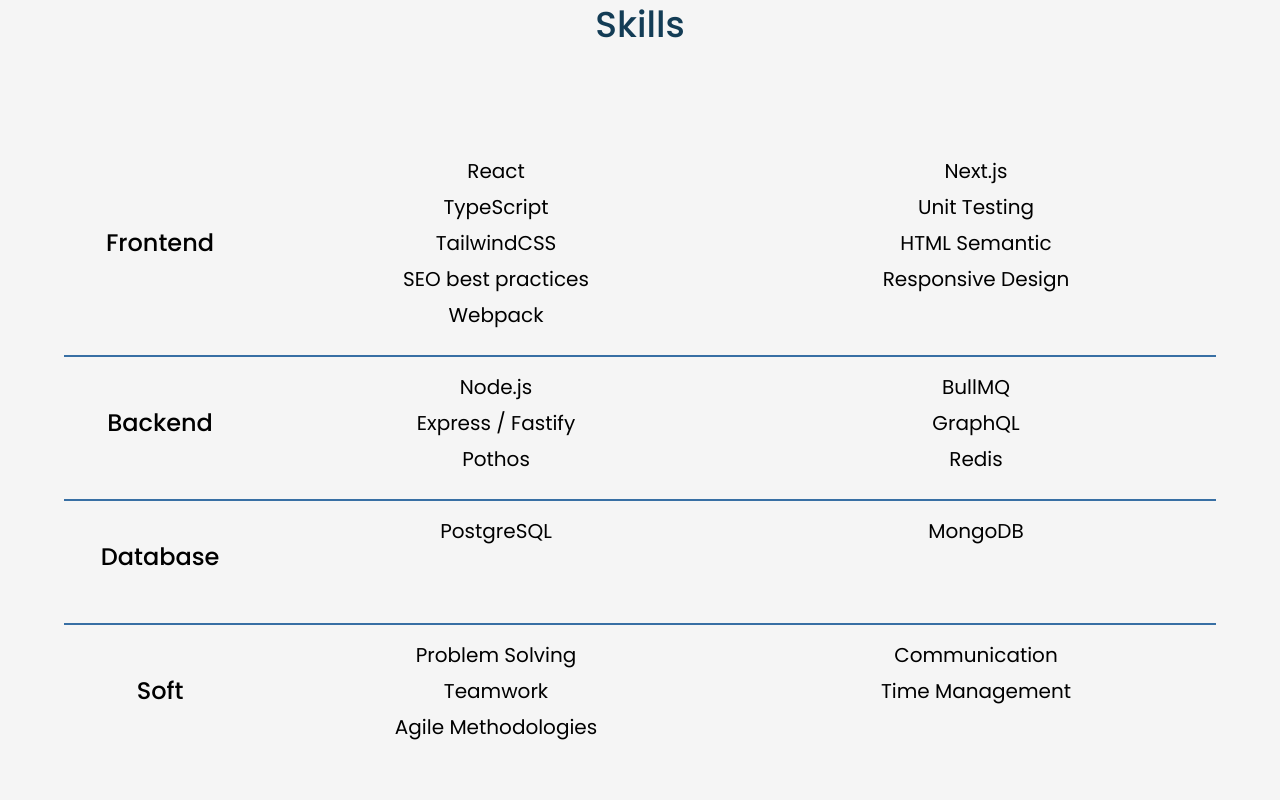
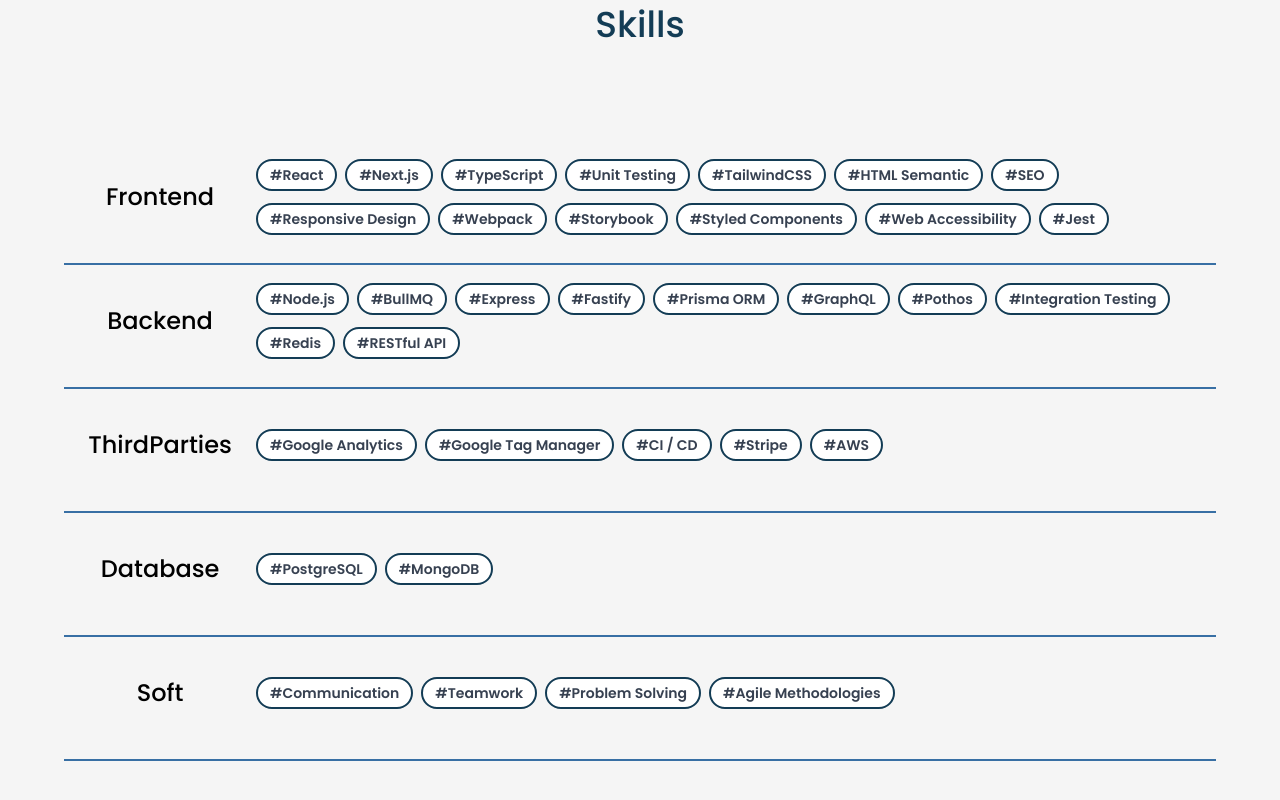
Before and after one commit to dedickerremi/dedickerremi-www, a Next.js app: page /home in a window 1280 px wide. Shown: the part 1645-2445 px from the top of the page. Built offline with nearby package versions, Linux system fonts and the light colour scheme.

Commit message:
update Skills layout

```diff
--- a/app/(with-navbar)/home/components/Companies/components/Cards.tsx
+++ b/app/(with-navbar)/home/components/Companies/components/Cards.tsx
@@ -25,7 +25,6 @@
         <div className="font-bold text-xl mb-2 text-prussianBlue">{name}</div>
         <p className="text-gray-700 text-base ">{description}</p>
       </div>
-      <div></div>
       <div className="px-6 pt-4 pb-2">
         {skills?.map((skill, index) => (
           <span
@@ -40,7 +39,7 @@
         <Link
           target="_blank"
           href={projectLink}
-          className="px-8 py-2 mb-4 border-2 rounded-full text-white bg-prussianBlue self-center"
+          className="px-8 py-2 mt-4 mb-8 md:mb-0 border-2 rounded-full text-white bg-prussianBlue self-center"
         >
           Visit projects
         </Link>
--- a/app/(with-navbar)/home/components/Skills/components/Skill.tsx
+++ b/app/(with-navbar)/home/components/Skills/components/Skill.tsx
@@ -10,10 +10,10 @@
   isLastSkill?: boolean
 }) => {
   return (
-    <div
-      className={`rounded-full flex justify-center text-xl mb-2 ${className}`}
+    <span
+      className={`inline-block bg-white border-prussianBlue border-2 rounded-full self-center px-3 py-1 text-sm font-semibold text-gray-700 mr-2 mb-2 ${className}`}
     >
-      {skill.name}
-    </div>
+      #{skill.name}
+    </span>
   )
 }
--- a/app/(with-navbar)/home/components/Skills/components/Wrapper.tsx
+++ b/app/(with-navbar)/home/components/Skills/components/Wrapper.tsx
@@ -7,11 +7,11 @@
 
 const Display = ({ title, skills }: { title: string; skills: Array<any> }) => {
   return (
-    <div className="flex flex-col lg:flex-row w-full my-4">
-      <h2 className=" text-xl md:text-2xl mb-8 mt-6 font-medium content-center text-center min-w-48">
+    <div className="flex flex-col md:flex-row w-full my-4">
+      <h2 className="text-xl md:text-2xl mb-8 mt-6 font-medium content-center text-center min-w-48">
         {title}
       </h2>
-      <div className="grid sm:grid-cols-1 md:grid-cols-2 w-full">
+      <div className="flex md:flex-row p-8 md:p-0 w-full flex-wrap">
         {skills.map((skill, index) => {
           return (
             <Skill
@@ -45,9 +45,12 @@
         <div className={dividerCss} />
         <Display title="Backend" skills={SKILLS.backend} />
         <div className={dividerCss} />
+        <Display title="ThirdParties" skills={SKILLS.thirdParties} />
+        <div className={dividerCss} />
         <Display title="Database" skills={SKILLS.database} />
         <div className={dividerCss} />
         <Display title="Soft" skills={SKILLS.soft} />
+        <div className={dividerCss} />
       </section>
     </div>
   )
--- a/app/(with-navbar)/home/components/Skills/constant.ts
+++ b/app/(with-navbar)/home/components/Skills/constant.ts
@@ -41,7 +41,7 @@
       icon: "HTML",
     },
     {
-      name: "SEO best practices",
+      name: "SEO",
       description: "SEO best practices",
       level: 4,
       icon: "SEO",
@@ -55,6 +55,26 @@
       name: "Webpack",
       description: "A static module bundler for modern JavaScript applications",
       level: 3,
+    },
+    {
+      name: "Storybook",
+      description: "Storybook",
+      level: 4,
+    },
+    {
+      name: "Styled Components",
+      description: "Styled Components",
+      level: 4,
+    },
+    {
+      name: "Web Accessibility",
+      description: "Web Accessibility",
+      level: 2,
+    },
+    {
+      name: "Jest",
+      description: "Jest",
+      level: 4,
     },
   ],
   backend: [
@@ -70,8 +90,18 @@
       level: 4,
     },
     {
-      name: "Express / Fastify",
+      name: "Express",
       description: "Fast, unopinionated, minimalist web framework for Node.js",
+      level: 4,
+    },
+    {
+      name: "Fastify",
+      description: "Fast, unopinionated, minimalist web framework for Node.js",
+      level: 4,
+    },
+    {
+      name: "Prisma ORM",
+      description: "Modern Database Access for TypeScript & Node.js",
       level: 4,
     },
     {
@@ -85,8 +115,18 @@
       level: 4,
     },
     {
+      name: "Integration Testing",
+      description: "Integration Testing",
+      level: 4,
+    },
+    {
       name: "Redis",
       description: "An open-source, in-memory data structure store",
+      level: 4,
+    },
+    {
+      name: "RESTful API",
+      description: "RESTful API",
       level: 4,
     },
   ],
@@ -114,6 +154,11 @@
       level: 4,
     },
     {
+      name: "CI / CD",
+      description: "CI / CD",
+      level: 4,
+    },
+    {
       name: "Stripe",
       description: "Stripe",
       level: 4,
@@ -126,11 +171,6 @@
   ],
   soft: [
     {
-      name: "Problem Solving",
-      description: "Problem Solving",
-      level: 4,
-    },
-    {
       name: "Communication",
       description: "Communication",
       level: 4,
@@ -141,8 +181,8 @@
       level: 4,
     },
     {
-      name: "Time Management",
-      description: "Time Management",
+      name: "Problem Solving",
+      description: "Problem Solving",
       level: 4,
     },
     {
--- a/app/(with-navbar)/home/components/Skills/index.tsx
+++ b/app/(with-navbar)/home/components/Skills/index.tsx
@@ -2,7 +2,7 @@
 
 export const Skills = () => {
   return (
-    <section className="items-center p-16 w-full">
+    <section className="items-center md:p-16 w-full">
       <div className="container max-w-screen-xl mx-auto px-4 text-center text-2xl md:text-4xl font-medium text-prussianBlue">
         Skills
       </div>
```
